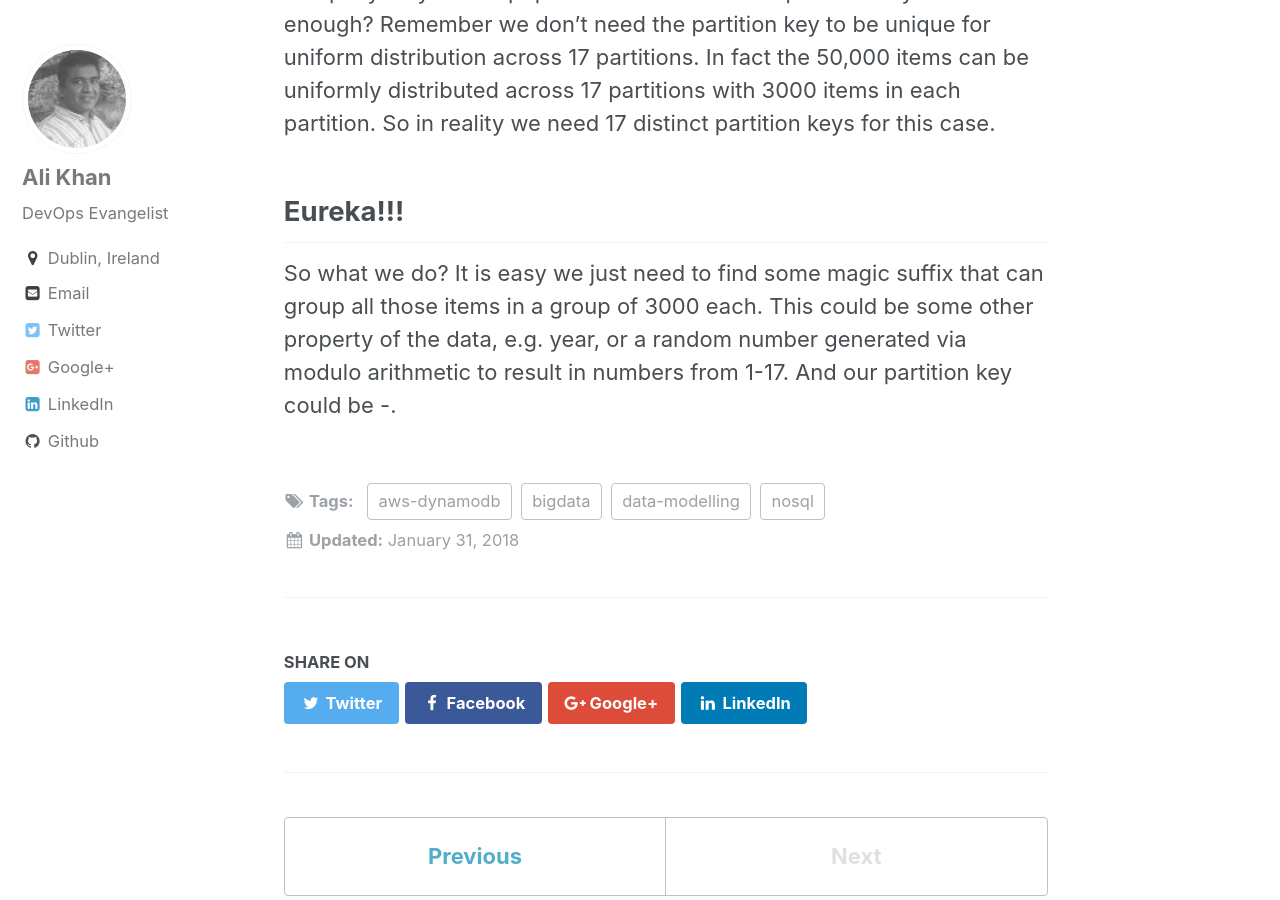
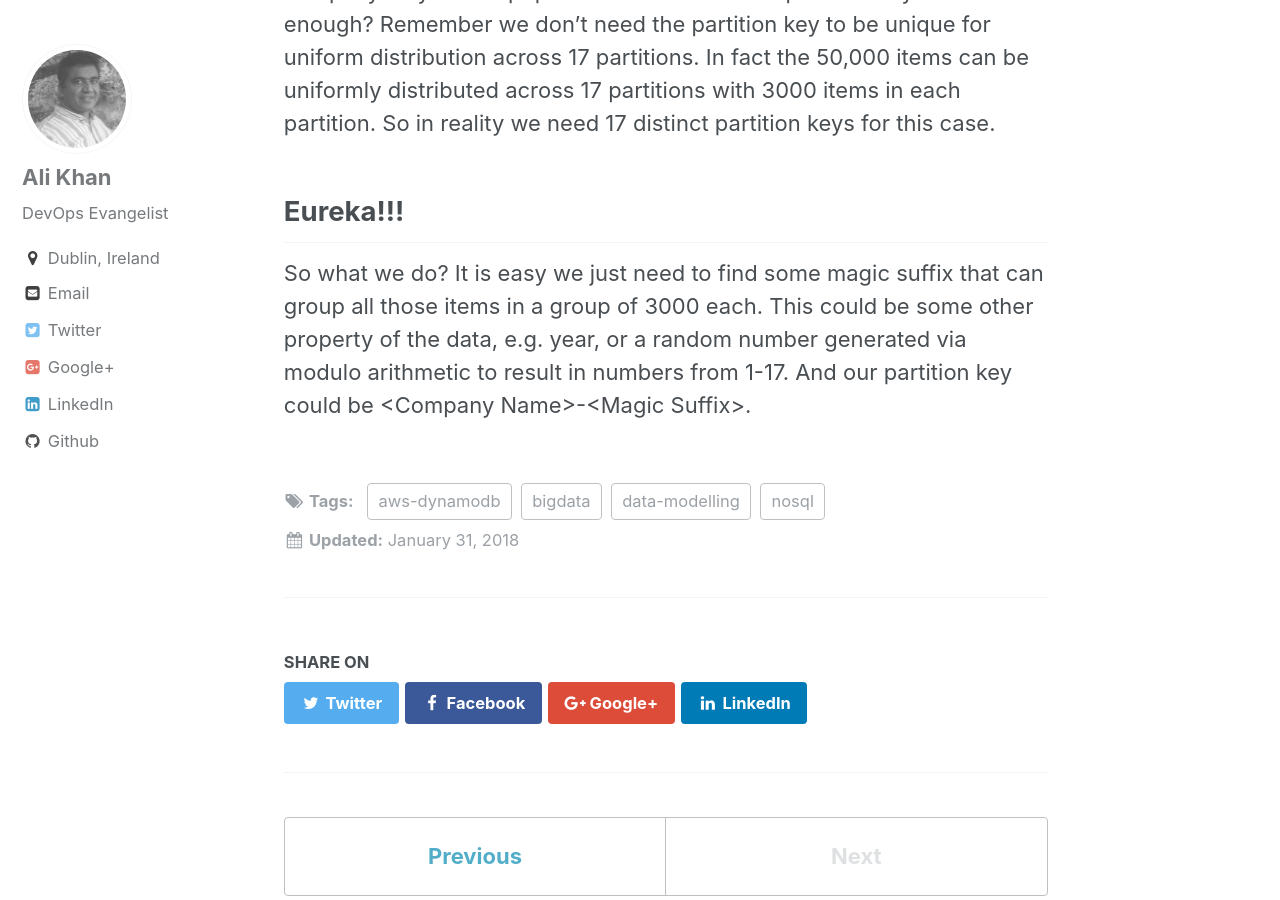
Before and after one commit to khanali21/khanali21.github.io, a Jekyll site: the page built from _posts/2018-01-31-no-sql-data-modelling.md, in a window 1280 px wide and 900 px high, scrolled down 8428 px. Built offline with Jekyll 4.4.1, drawn with Linux system fonts in a browser that asks for light colours; comment, search, counter and statistics services are not loaded.

Commit message:
Fixed tag name

```diff
--- a/_posts/2018-01-31-no-sql-data-modelling.md
+++ b/_posts/2018-01-31-no-sql-data-modelling.md
@@ -113,4 +113,4 @@ Let's look at the hot key problem little more, we said that if we use the compan
 
 <a name="eureka"></a>
 ## Eureka!!!
-So what we do? It is easy we just need to find some magic suffix that can group all those items in a group of 3000 each. This could be some other property of the data, e.g. year, or a random number generated via modulo arithmetic to result in numbers from 1-17. And our partition key could be <Company Name>-<Magic Suffix>.
+So what we do? It is easy we just need to find some magic suffix that can group all those items in a group of 3000 each. This could be some other property of the data, e.g. year, or a random number generated via modulo arithmetic to result in numbers from 1-17. And our partition key could be \<Company Name\>-\<Magic Suffix\>.
```
